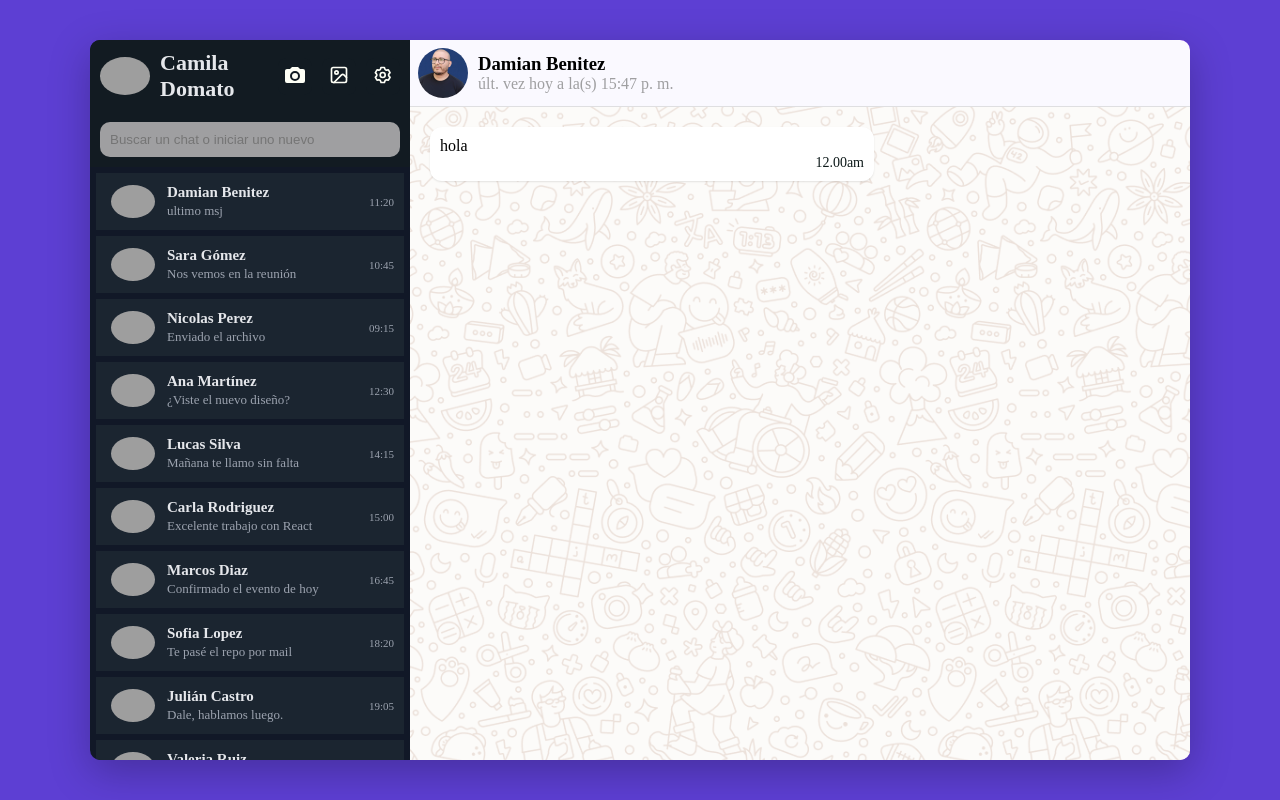
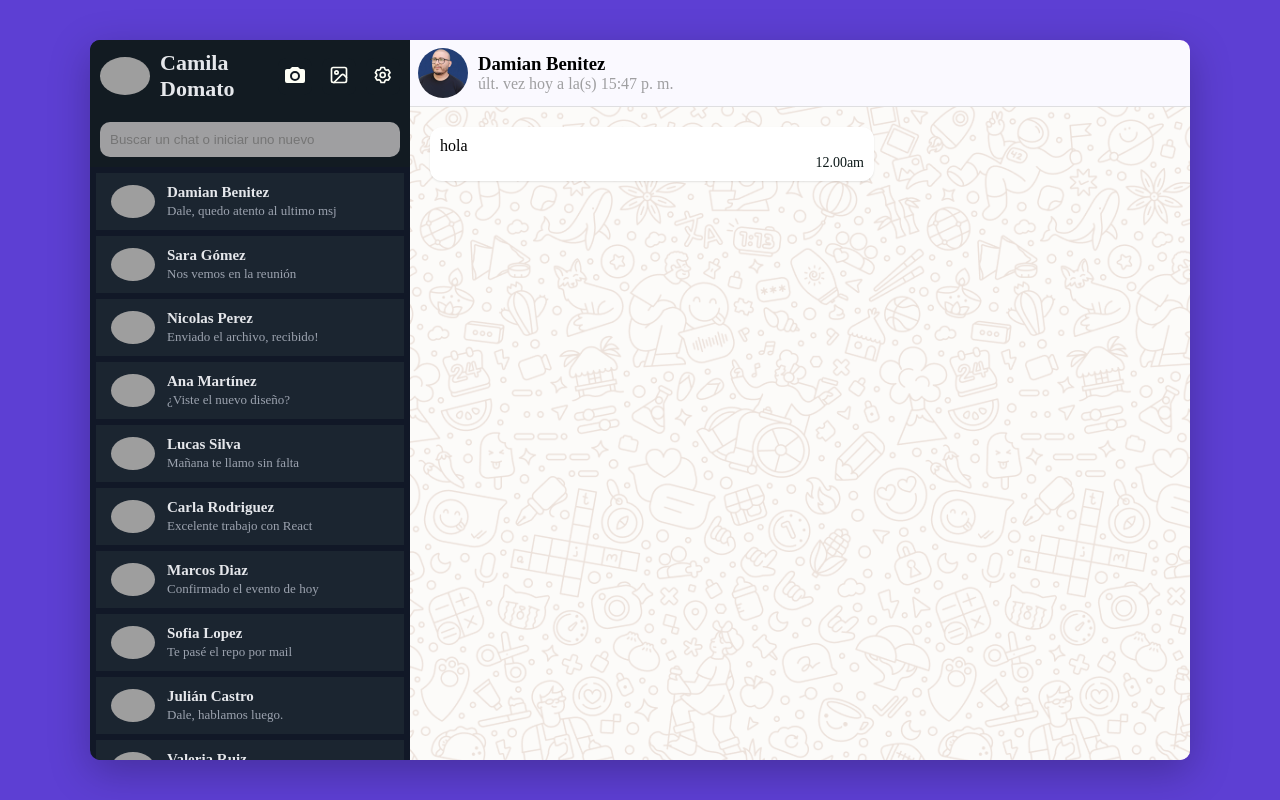
Before and after one commit to camiladomato/clone-whatsapp-camila-domato-react, a React (Vite) app: page / in a window 1280 px wide. Built offline with nearby package versions, Linux system fonts and the light colour scheme; grey boxes are pictures that could not be loaded.

Commit message:
ADD destructuring y msj dinamico para ver ultimo msj en contacto

```diff
--- a/src/components/Aside/Aside.jsx
+++ b/src/components/Aside/Aside.jsx
@@ -6,106 +6,107 @@ import './styles.css'
 const Aside = () => {
  const user = {
   name: "Camila Domato",
-    img:"https://github.com/camiladomato.png",
+  img: "https://github.com/camiladomato.png",
   contactos: [
     {
       id: 1,
+      nombre: "Damian Benitez",
       img: "https://images.unsplash.com/photo-1500648767791-00dcc994a43e?w=200&h=200&fit=crop",
-    nombre: "Damian Benitez",
-    msj: "ultimo msj",
-    time: "11:20"
+      mensajes: [
+        { id: 101, sender: "contact", text: "Hola Camila, ¿tenés los diseños?", time: "11:15" },
+        { id: 102, sender: "me", text: "Sí, estoy terminando el Aside", time: "11:18" },
+        { id: 103, sender: "contact", text: "Dale, quedo atento al ultimo msj", time: "11:20" }
+      ]
     },
     {
       id: 2,
+      nombre: "Sara Gómez",
       img: "https://images.unsplash.com/photo-1494790108377-be9c29b29330?w=200&h=200&fit=crop",
-    nombre: "Sara Gómez",
-    msj: "Nos vemos en la reunión",
-    time: "10:45"
+      mensajes: [
+        { id: 201, sender: "me", text: "¿Confirmamos la sala de hoy?", time: "10:30" },
+        { id: 202, sender: "contact", text: "Nos vemos en la reunión", time: "10:45" }
+      ]
     },
     {
       id: 3,
+      nombre: "Nicolas Perez",
       img: "https://images.unsplash.com/photo-1507003211169-0a1dd7228f2d?w=200&h=200&fit=crop",
-    nombre: "Nicolas Perez",
-    msj: "Enviado el archivo",
-    time: "09:15"
+      mensajes: [
+        { id: 301, sender: "me", text: "Fijate si te llegó el PDF", time: "09:05" },
+        { id: 302, sender: "contact", text: "Enviado el archivo, recibido!", time: "09:15" }
+      ]
     },
     {
       id: 4,
+      nombre: "Ana Martínez",
       img: "https://images.unsplash.com/photo-1438761681033-6461ffad8d80?w=200&h=200&fit=crop",
-    nombre: "Ana Martínez",
-    msj: "¿Viste el nuevo diseño?",
-    time: "12:30"
+      mensajes: [
+        { id: 401, sender: "contact", text: "Subí los cambios a Vercel", time: "12:15" },
+        { id: 402, sender: "contact", text: "¿Viste el nuevo diseño?", time: "12:30" }
+      ]
     },
     {
       id: 5,
+      nombre: "Lucas Silva",
       img: "https://images.unsplash.com/photo-1472099645785-5658abf4ff4e?w=200&h=200&fit=crop",
-    nombre: "Lucas Silva",
-    msj: "Mañana te llamo sin falta",
-    time: "14:15"
+      mensajes: [
+        { id: 501, sender: "me", text: "Lucas, ¿podemos hablar 5 min?", time: "14:00" },
+        { id: 502, sender: "contact", text: "Mañana te llamo sin falta", time: "14:15" }
+      ]
     },
     {
       id: 6,
+      nombre: "Carla Rodriguez",
       img: "https://images.unsplash.com/photo-1544005313-94ddf0286df2?w=200&h=200&fit=crop",
-    nombre: "Carla Rodriguez",
-    msj: "Excelente trabajo con React",
-    time: "15:00"
+      mensajes: [
+        { id: 601, sender: "me", text: "Ya terminé los componentes de React", time: "14:50" },
+        { id: 602, sender: "contact", text: "Excelente trabajo con React", time: "15:00" }
+      ]
     },
     {
       id: 7,
+      nombre: "Marcos Diaz",
       img: "https://images.unsplash.com/photo-1506794778202-cad84cf45f1d?w=200&h=200&fit=crop",
-    nombre: "Marcos Diaz",
-    msj: "Confirmado el evento de hoy",
-    time: "16:45"
+      mensajes: [
+        { id: 701, sender: "contact", text: "Te anoté en la lista de invitados", time: "16:30" },
+        { id: 702, sender: "contact", text: "Confirmado el evento de hoy", time: "16:45" }
+      ]
     },
     {
       id: 8,
+      nombre: "Sofia Lopez",
       img: "https://images.unsplash.com/photo-1517841905240-472988babdf9?w=200&h=200&fit=crop",
-    nombre: "Sofia Lopez",
-    msj: "Te pasé el repo por mail",
-    time: "18:20"
+      mensajes: [
+        { id: 801, sender: "me", text: "No encuentro el link del proyecto", time: "18:10" },
+        { id: 802, sender: "contact", text: "Te pasé el repo por mail", time: "18:20" }
+      ]
     },
     {
       id: 9,
+      nombre: "Julián Castro",
       img: "https://images.unsplash.com/photo-1539571696357-5a69c17a67c6?w=200&h=200&fit=crop",
-    nombre: "Julián Castro",
-    msj: "Dale, hablamos luego.",
-    time: "19:05"
+      mensajes: [
+        { id: 901, sender: "me", text: "¿Sale ese café?", time: "18:50" },
+        { id: 902, sender: "contact", text: "Dale, hablamos luego.", time: "19:05" }
+      ]
     },
     {
       id: 10,
+      nombre: "Valeria Ruiz",
       img: "https://images.unsplash.com/photo-1534528741775-53994a69daeb?w=200&h=200&fit=crop",
-    nombre: "Valeria Ruiz",
-    msj: "¿Me pasas el link de Figma?",
-    time: "19:40"
-  },
-  {
-    id: 11,
-    img: "https://images.unsplash.com/photo-1500048993953-d23a436266cf?w=200&h=200&fit=crop",
-    nombre: "Roberto Sánchez",
-    msj: "Quedó muy bien el componente.",
-    time: "20:10"
-  },
-  {
-    id: 12,
-    img: "https://images.unsplash.com/photo-1524504388940-b1c1722653e1?w=200&h=200&fit=crop",
-    nombre: "Elena Torres",
-    msj: "Mañana desayuno y lo vemos.",
-    time: "20:55"
-  },
-  {
-    id: 13,
-    img: "https://images.unsplash.com/photo-1552058544-f2b08422138a?w=200&h=200&fit=crop",
-    nombre: "Mateo Herrera",
-    msj: "¡Feliz cumple che!",
-    time: "21:30"
+      mensajes: [
+        { id: 1001, sender: "me", text: "Tengo los iconos listos", time: "19:30" },
+        { id: 1002, sender: "contact", text: "¿Me pasas el link de Figma?", time: "19:40" }
+      ]
     }
   ]
-  }
+};
+  const {name , img , contactos} = user;
   return (
     <div className="aside">
-      <NavContact name={user.name} img={user.img}></NavContact>
+      <NavContact name={name} img={img}></NavContact>
       <Search></Search>
-      <Contacts contactos={user.contactos}></Contacts>
+      <Contacts contactos={contactos}></Contacts>
     </div>
 
   )
--- a/src/components/Aside/Contacts/Contact/Contact.jsx
+++ b/src/components/Aside/Contacts/Contact/Contact.jsx
@@ -1,14 +1,13 @@
 
 
-const Contact = ({img , nombre , msj , time}) => {
-
+const Contact = ({img , nombre , mensajes , time}) => {
   return (
     <>
         <li className='user-chat'>
             <img src={img} alt="foto de perfil de ..." />
              <div className="chat-info">
               <h3>{nombre}</h3>
-              <p>{msj}</p>
+              <p>{mensajes[mensajes.length -1].text}</p>
             </div>
            <span className="time">{time}</span>
           </li>
--- a/src/components/Aside/Contacts/Contacts.jsx
+++ b/src/components/Aside/Contacts/Contacts.jsx
@@ -8,7 +8,7 @@ const Contacts = ({contactos}) => {
     <section className='chats'>
         <ul>
               {contactos.map((contacto) => (
-                <Contact img={contacto.img} nombre={contacto.nombre} msj={contacto.msj} time={contacto.time} key={contacto.id}>
+                <Contact img={contacto.img} nombre={contacto.nombre} mensajes={contacto.mensajes} time={contacto.time} key={contacto.id}>
                 </Contact>
       ))}
         </ul>
```
Lines whose indentation alone changed are shown as unchanged.
